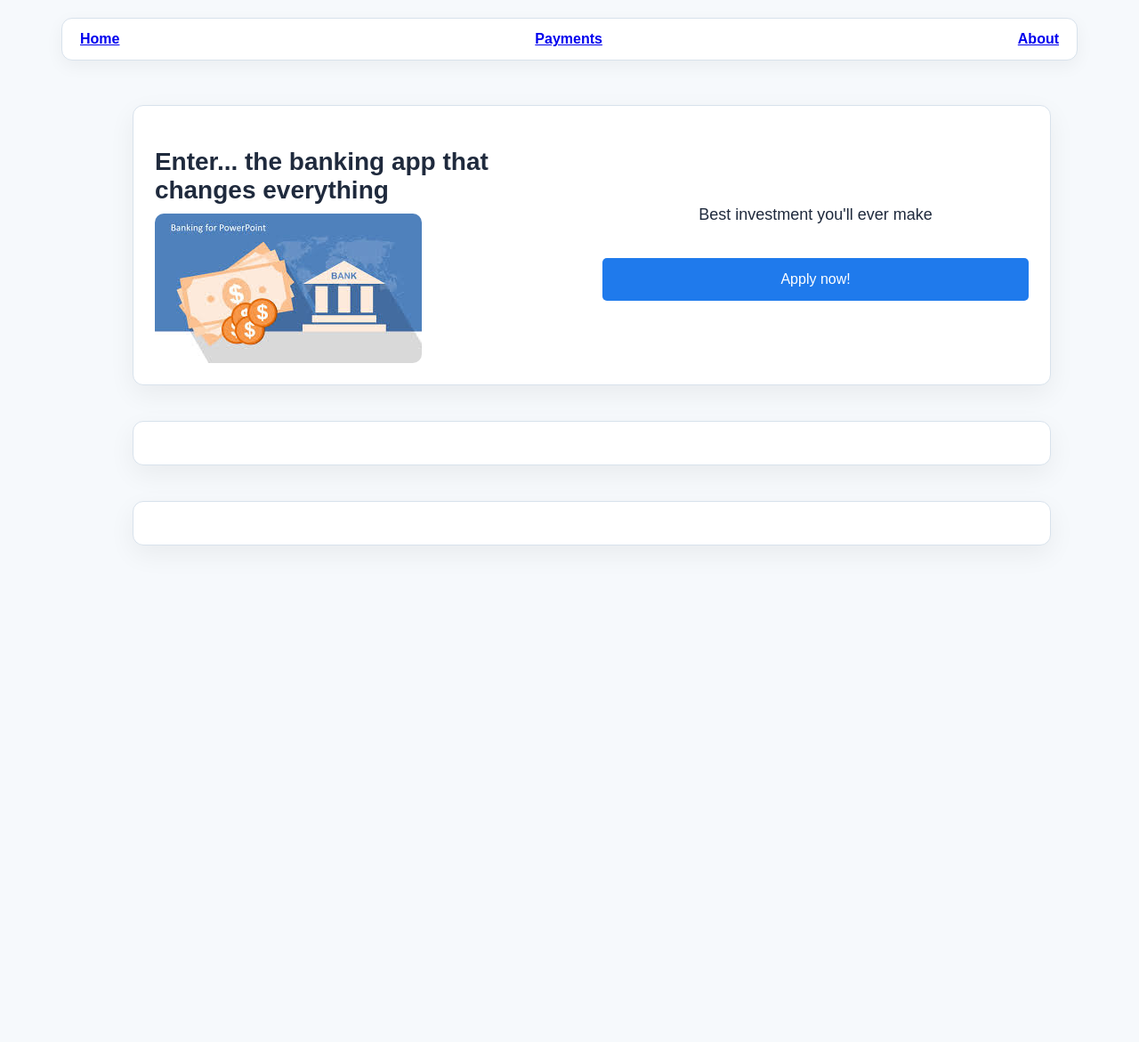
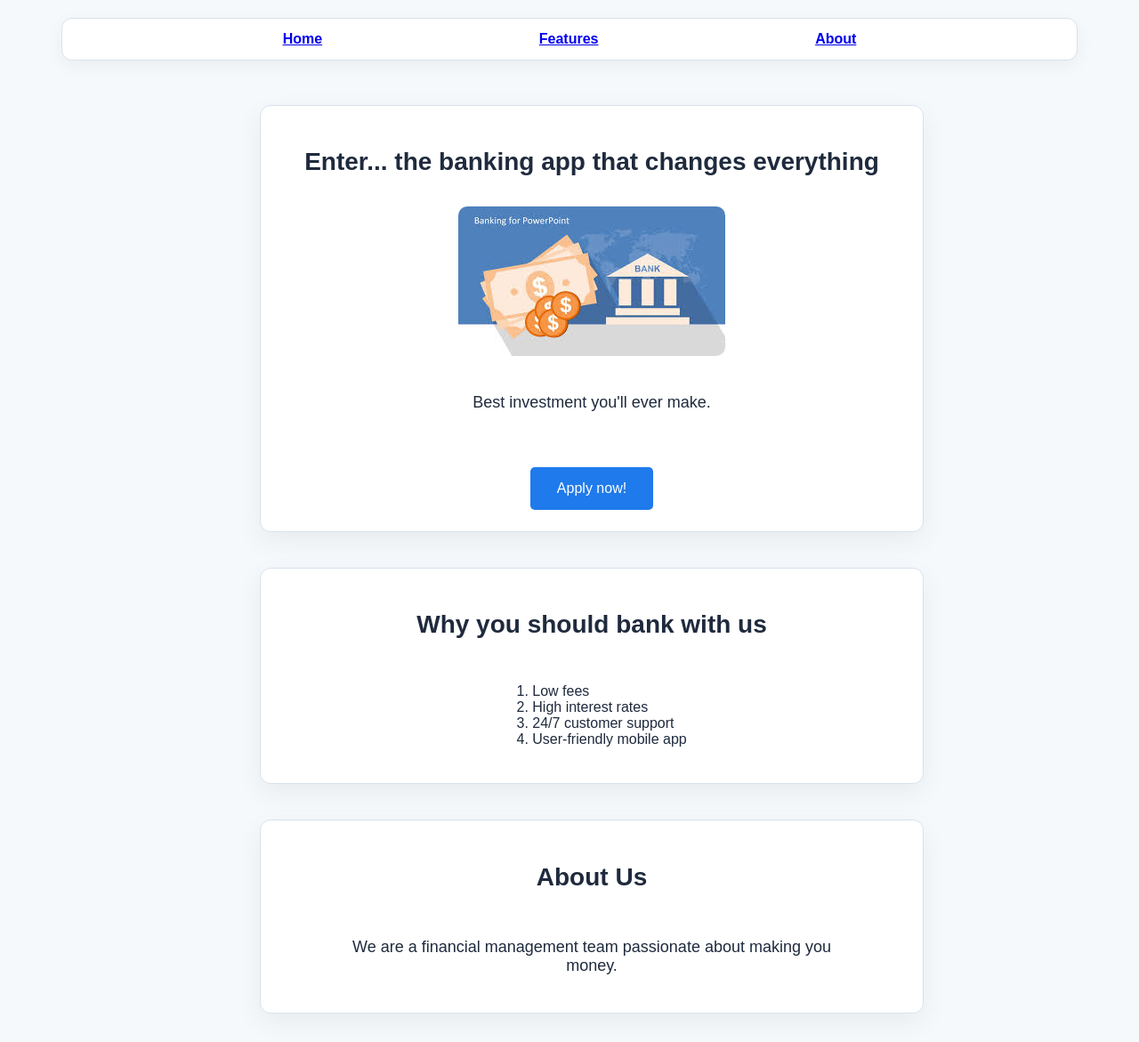
Before and after one commit to cgxgb123/Interactive-Landing-Page, a plain HTML site: page index.html in a window 1280 px wide. Shown: the whole page at 89% size. Before the commit the page ends 800 px from the top, so only its background shows below. Drawn offline with Linux system fonts and the light colour scheme.

Commit message:
Added features and about me section and adjusted spacing for navbar

```diff
--- a/index.html
+++ b/index.html
@@ -18,15 +18,13 @@
       >
         <div id="navLinks" class="navLinks">
           <a href="#home" class="navItem" aria-current="page">Home</a>
-          <a href="#payments" class="navItem" aria-current="page">Payments</a>
+          <a href="#features" class="navItem" aria-current="page">Features</a>
           <a href="#about" class="navItem" aria-current="page">About</a>
         </div>
       </nav>
     </header>
     <main>
-      <!-- Hero Section -->
       <section class="heroSection">
-        <div class="flex-column">
         <h2>Enter... the banking app that changes everything</h2>
         <img
           src="../assets/images/bank.png"
@@ -34,17 +32,23 @@
           class="appIcon"
           alt="Bank Icon"
         />
-        </div>
-        <div class="flex-column">
-          <p>Best investment you'll ever make</p>
+        <p>Best investment you'll ever make.</p>
         <button id="ctaButton" class="ctaButton">Apply now!</button>
-        </div>
       </section>
-      <section class="heroSection">
-        <!-- feature go here -->
+      <section id="features" class="heroSection">
+        <h2>Why you should bank with us</h2>
+        <ol>
+          <li>Low fees</li>
+          <li>High interest rates</li>
+          <li>24/7 customer support</li>
+          <li>User-friendly mobile app</li>
+        </ol>
       </section>
-      <section class="heroSection">
-        <!-- about us goes here -->
+      <sectio id="about" class="heroSection">
+        <h2>About Us</h2>
+        <p>
+          We are a financial management team passionate about making you money.
+        </p>
       </section>
       <div id="modal-overlay" class="modal-overlay hidden">
         <div class="modal-box">
--- a/src/css/styles.css
+++ b/src/css/styles.css
@@ -37,7 +37,7 @@ header {
 .navigationBar .navLinks {
     display: flex;
     flex-direction: row;
-    justify-content: space-between;
+    justify-content: space-evenly;
     align-items: center;
     gap: 16px;
     width: 100%;
@@ -64,7 +64,7 @@ h1 {
 
 .heroSection {
     display: flex;
-    flex-direction: row;
+    flex-direction: column;
     justify-content: space-between;
     align-items: center;
     gap: 24px;
```
Lines whose indentation alone changed are shown as unchanged.
